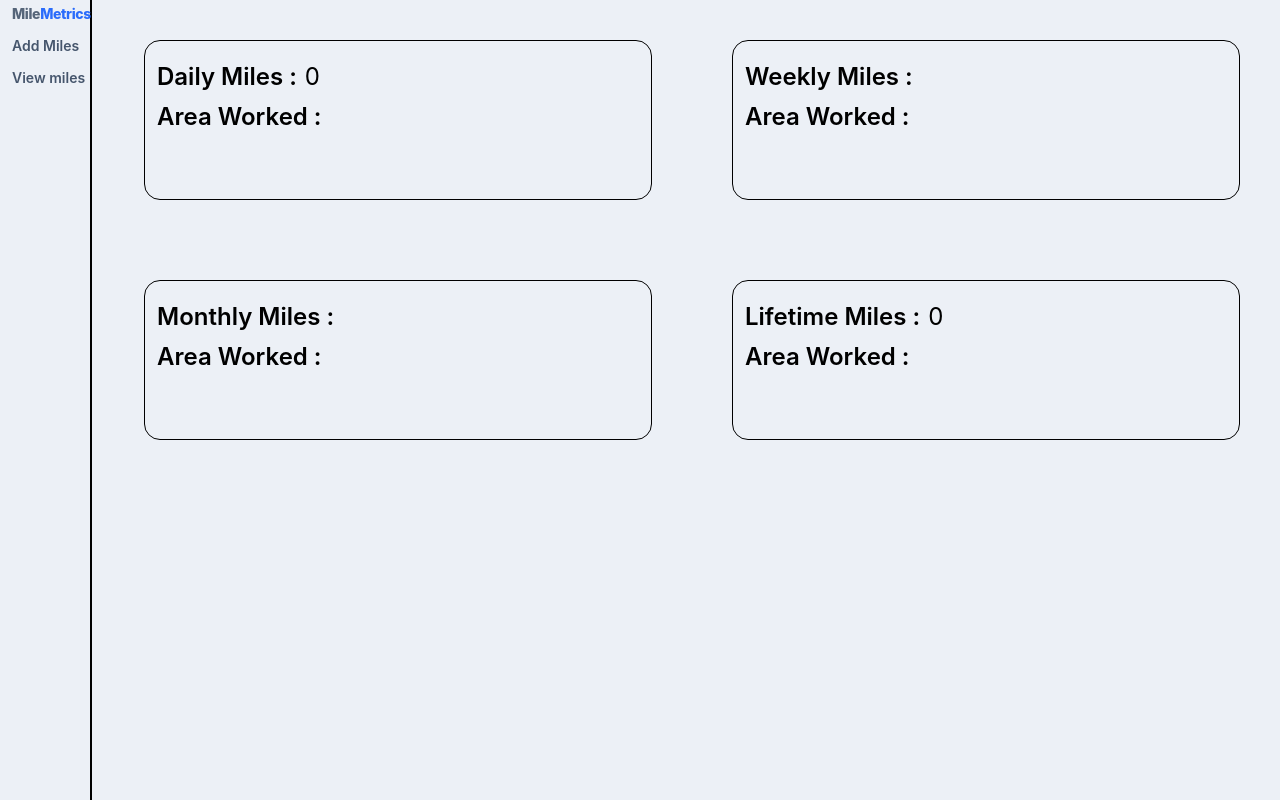
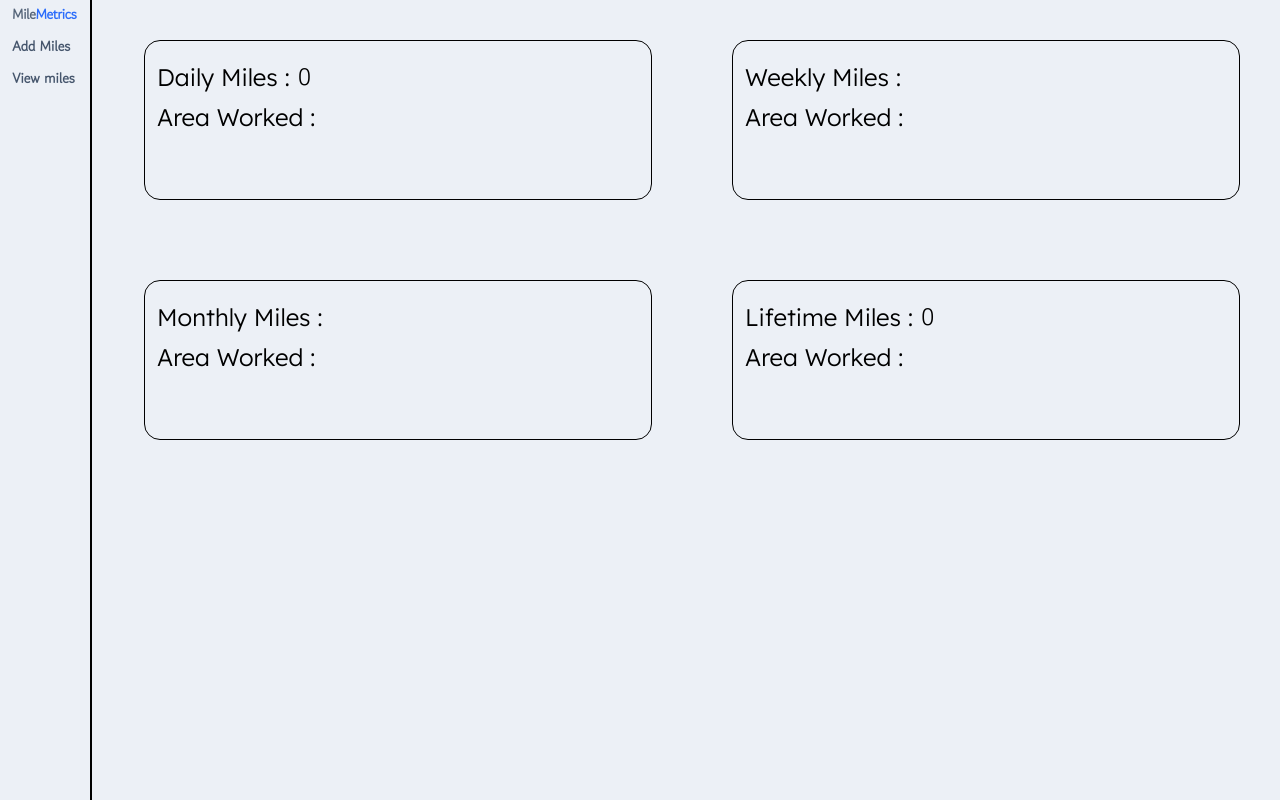
Before and after one commit to TFS405/mile-metrics, a React (Vite) app: page /view-miles in a window 1280 px wide. Built offline with nearby package versions, Linux system fonts and the light colour scheme.

Commit message:
style: 💄 update primary typography to Gowun Dodum and Lexend

```diff
--- a/src/features/mileage/MileageDisplay.jsx
+++ b/src/features/mileage/MileageDisplay.jsx
@@ -23,13 +23,15 @@ export default function MileageDisplay({ config }) {
 		<section className="m-10 flex-1 rounded-2xl border p-3 text-2xl">
 			<dl className="mt-2 space-y-2">
 				<div className="flex gap-2">
-					<dt className="tracking font-semibold">{mode.timeFrame} Miles : </dt>
+					<dt className="tracking font-display font-light">
+						{mode.timeFrame} Miles :{' '}
+					</dt>
 					<dd>{mode.totalMiles}</dd>
 				</div>
 
 				<div>
-					<dt className="tracking font-semibold">Area Worked :</dt>
-					<dd className="flex text-sm font-semibold">
+					<dt className="tracking font-display font-light">Area Worked :</dt>
+					<dd className="font-display flex text-sm font-light">
 						{<RenderAreaItems areas={mode.areas} />}
 					</dd>
 				</div>
--- a/src/index.css
+++ b/src/index.css
@@ -1,3 +1,5 @@
+@import url('https://fonts.googleapis.com/css2?family=Gowun+Dodum&display=swap');
+@import url('https://fonts.googleapis.com/css2?family=Gowun+Dodum&family=Lexend:wght@100..900&display=swap');
 @import 'tailwindcss';
 
 @layer base {
@@ -7,3 +9,8 @@
 		@apply bg-slate-200/40;
 	}
 }
+
+@theme {
+	--font-sans: 'Gowun Dodum', ui-sans-serif, system-ui, sans-serif;
+	--font-display: 'Lexend', sans-serif;
+}
```
